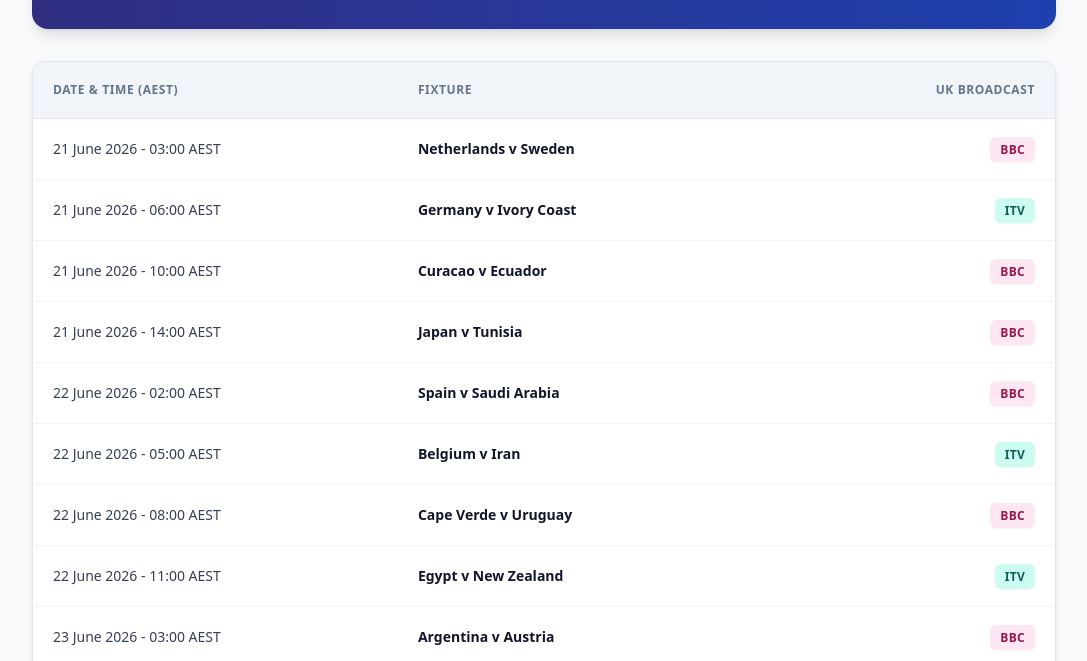
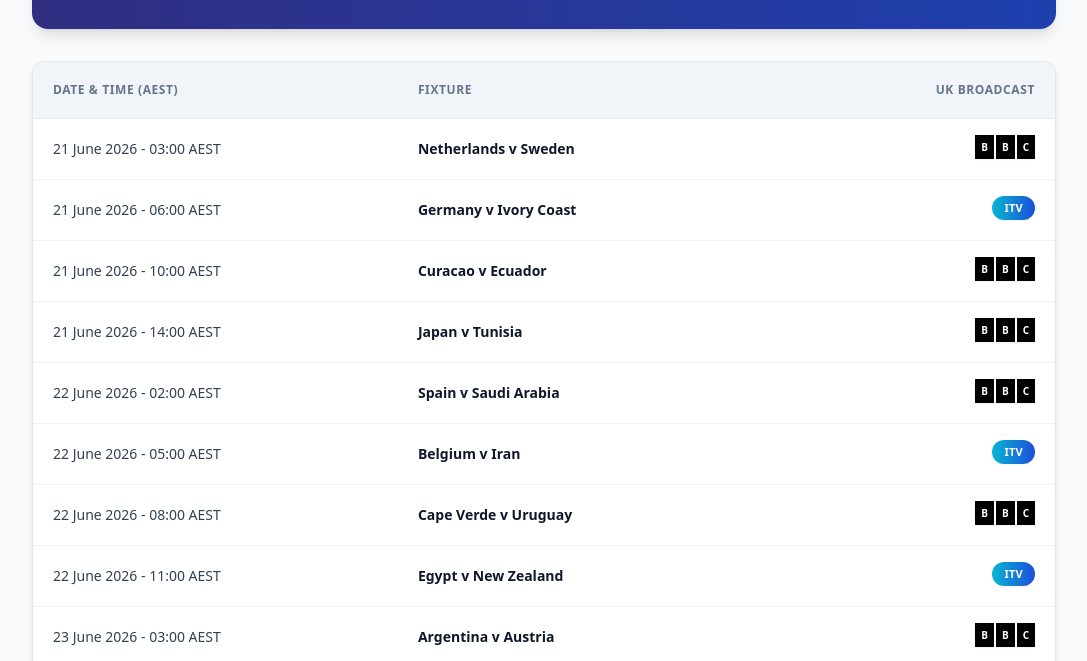
Before and after one commit to Purple-Drain/next-world-cup-games-sydney, a plain HTML site: page index.html in a window 1280 px wide. Shown: the part 139-800 px from the top of the page, without its empty margins (96-1183 px from the left). Drawn offline with nearby package versions, Linux system fonts and the light colour scheme.

Commit message:
Refactor renderSchedule to use Tailwind CSS logos
Updated the renderSchedule function to use Tailwind CSS for broadcasting logos instead of badge colors.

```diff
--- a/index.html
+++ b/index.html
@@ -77,13 +77,31 @@
             { datetime: "28 June 2026 - 12:00 AEST", fixture: "Jordan v Argentina", broadcast: "BBC" }
         ];
 
-        function renderSchedule() {
+                function renderSchedule() {
             const desktopContainer = document.getElementById('desktop-schedule');
             const mobileContainer = document.getElementById('mobile-schedule');
 
             matches.forEach(match => {
-                // Determine badge colors based on broadcast
-                const badgeColor = match.broadcast === 'BBC' ? 'bg-pink-100 text-pink-800' : 'bg-teal-100 text-teal-800';
+                // Draw the actual brand logos using Tailwind CSS
+                let broadcastHtml = '';
+
+                if (match.broadcast === 'BBC') {
+                    // Recreating the 3-block BBC logo
+                    broadcastHtml = `
+                        <div class="inline-flex gap-[2px] shadow-sm">
+                            <span class="bg-black text-white font-bold text-[10px] px-1.5 py-0.5">B</span>
+                            <span class="bg-black text-white font-bold text-[10px] px-1.5 py-0.5">B</span>
+                            <span class="bg-black text-white font-bold text-[10px] px-1.5 py-0.5">C</span>
+                        </div>
+                    `;
+                } else {
+                    // Recreating the ITV color gradient pill
+                    broadcastHtml = `
+                        <span class="bg-gradient-to-r from-cyan-500 to-blue-700 text-white px-3 py-0.5 rounded-full text-[11px] font-bold tracking-wide shadow-sm">
+                            ITV
+                        </span>
+                    `;
+                }
 
                 // Render Desktop Row
                 const tr = document.createElement('tr');
@@ -91,8 +109,8 @@
                 tr.innerHTML = `
                     <td class="p-5 text-sm font-medium text-slate-700">${match.datetime}</td>
                     <td class="p-5 text-sm font-bold text-slate-900">${match.fixture}</td>
-                    <td class="p-5 text-sm text-right">
-                        <span class="${badgeColor} px-2.5 py-1 rounded-md text-xs font-bold tracking-wide shadow-sm">${match.broadcast}</span>
+                    <td class="p-5 text-sm text-right flex justify-end items-center h-full pt-4">
+                        ${broadcastHtml}
                     </td>
                 `;
                 desktopContainer.appendChild(tr);
@@ -101,9 +119,9 @@
                 const card = document.createElement('div');
                 card.className = "bg-white shadow-sm hover:shadow-md transition-shadow duration-200 rounded-xl p-5 border border-slate-200 flex flex-col gap-3";
                 card.innerHTML = `
-                    <div class="flex justify-between items-start">
+                    <div class="flex justify-between items-center">
                         <span class="text-sm font-semibold text-slate-500">${match.datetime}</span>
-                        <span class="text-xs font-bold ${badgeColor} px-2.5 py-1 rounded-md shadow-sm">${match.broadcast}</span>
+                        ${broadcastHtml}
                     </div>
                     <h3 class="text-lg font-extrabold text-slate-900 tracking-tight">${match.fixture}</h3>
                 `;
@@ -111,6 +129,7 @@
             });
         }
 
+
         renderSchedule();
     </script>
 </body>
```
